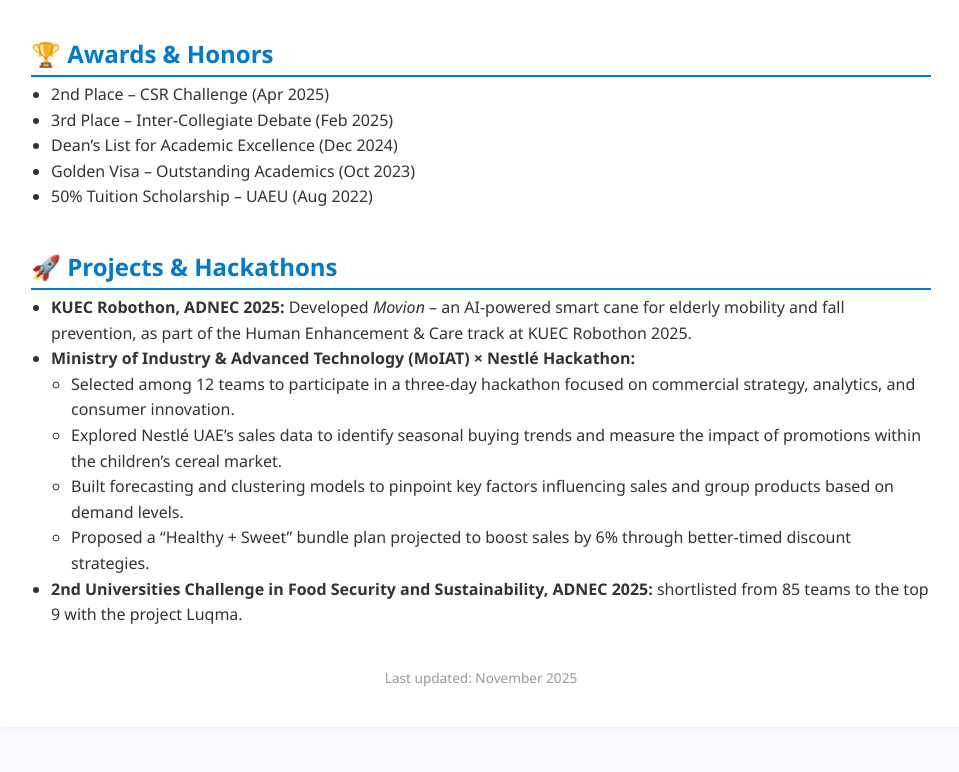
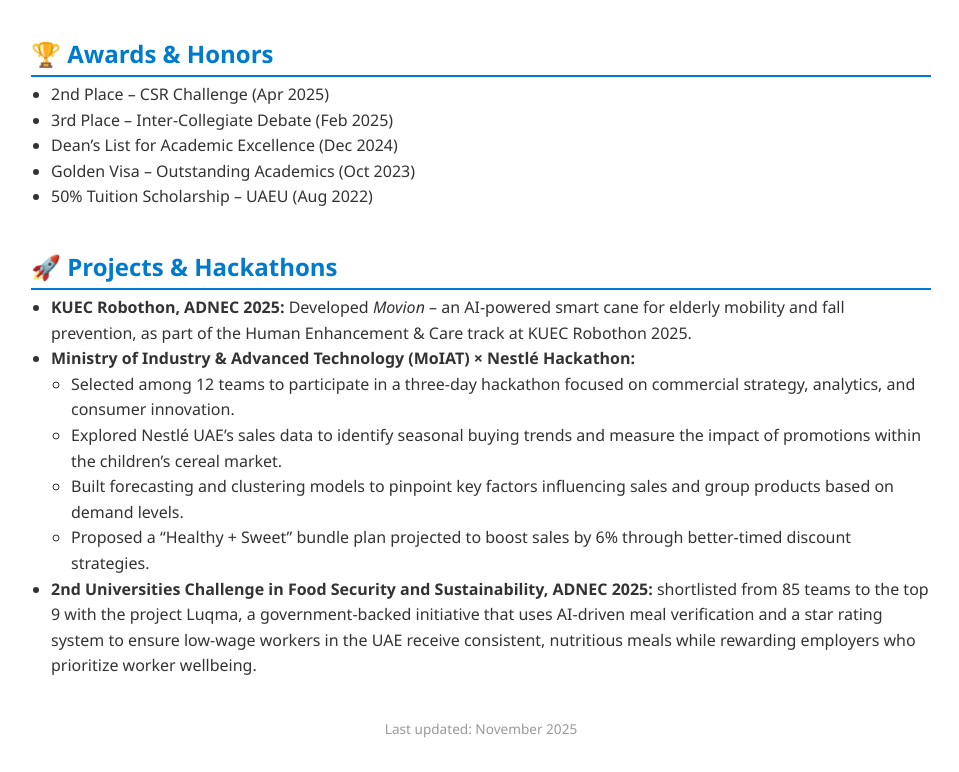
Before and after one commit to SalmaOmar256/CV, a plain HTML site: page index.html in a window 1280 px wide. Shown: the part 1264-2036 px from the top of the page, without its empty margins (159-1118 px from the left). Drawn offline with Linux system fonts and the light colour scheme.

Commit message:
Updated luqma

```diff
--- a/index.html
+++ b/index.html
@@ -150,7 +150,7 @@
         <li>Built forecasting and clustering models to pinpoint key factors influencing sales and group products based on demand levels.</li>
         <li>Proposed a “Healthy + Sweet” bundle plan projected to boost sales by 6% through better-timed discount strategies.</li>
       </ul></li>
-        <li><strong>2nd Universities Challenge in Food Security and Sustainability, ADNEC 2025:</strong> shortlisted from 85 teams to the top 9 with the project Luqma.</li>
+        <li><strong>2nd Universities Challenge in Food Security and Sustainability, ADNEC 2025:</strong> shortlisted from 85 teams to the top 9 with the project Luqma, a government-backed initiative that uses AI-driven meal verification and a star rating system to ensure low-wage workers in the UAE receive consistent, nutritious meals while rewarding employers who prioritize worker wellbeing.</li>
       </ul>
     </div>
 
```
